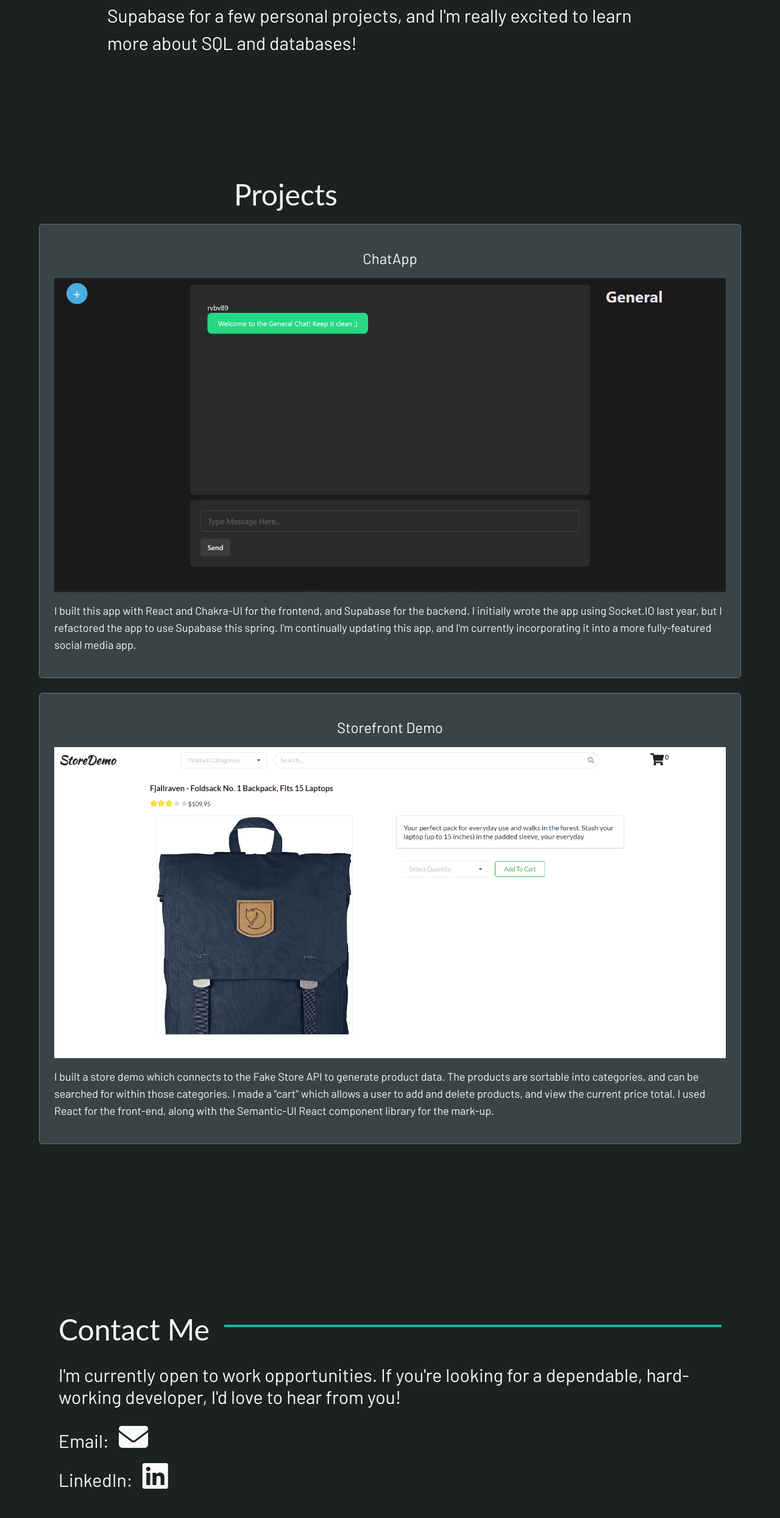
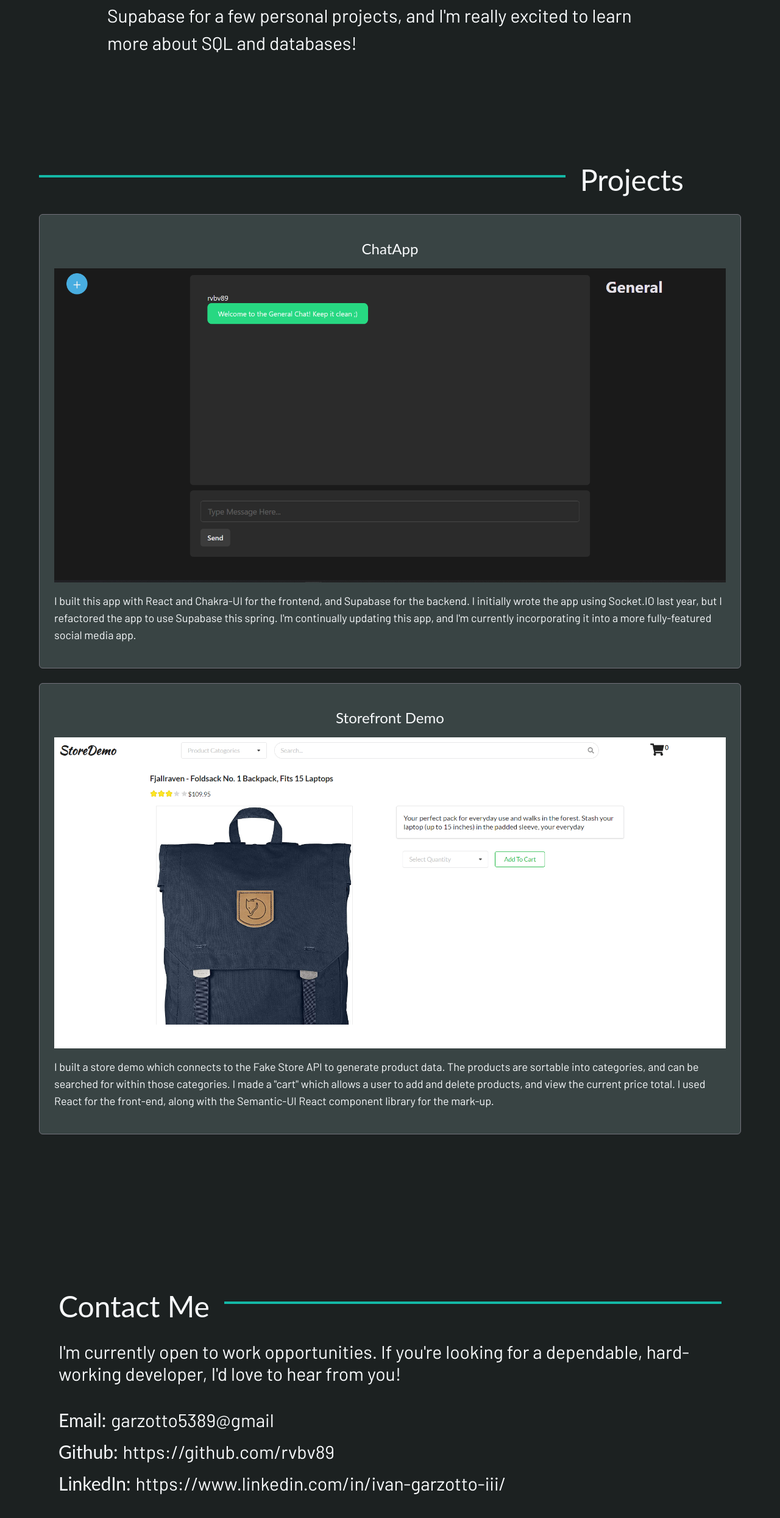
Before and after one commit to rvbv89/portfolio-22, a React (Create React App) app: page / in a window 1280 px wide. Shown: the part 1397-3886 px from the top of the page at 61% size. Built offline with nearby package versions, Linux system fonts and the light colour scheme.

Commit message:
spacing and font changes

```diff
--- a/src/Contact.jsx
+++ b/src/Contact.jsx
@@ -15,18 +15,22 @@ export const Contact = ({ contactRef }) => {
         </div>
 
         <div className="text-3xl whitespace-pre-line">
-          <p className="pb-6">
+          <p className="pb-10">
             I'm currently open to work opportunities. If you're looking for a
             dependable, hard-working developer, I'd love to hear from you!
           </p>
           <div className="flex flex-col">
             <div className="mb-4">
-              <span className="mr-4">Email:</span>
-              <i className="fa-solid fa-envelope text-5xl"></i>
+              <span className="mr-2 font-display">Email:</span>
+              <a href="mailto:garzotto5389@gmail.com">garzotto5389@gmail</a>
+            </div>
+            <div className="mb-4">
+              <span className="mr-2 font-display">Github:</span>
+              <a href="https://github.com/rvbv89" target="_blank">https://github.com/rvbv89</a>
             </div>
             <div>
-              <span className="mr-4">LinkedIn:</span>
-              <i className="fa-brands fa-linkedin text-5xl"></i>
+              <span className="mr-2 font-display">LinkedIn:</span>
+              <a href="https://www.linkedin.com/in/ivan-garzotto-iii/" target="_blank">https://www.linkedin.com/in/ivan-garzotto-iii/</a>
             </div>
           </div>
         </div>
--- a/src/ProjectsPage.jsx
+++ b/src/ProjectsPage.jsx
@@ -1,10 +1,14 @@
 import React from "react";
 
-export const ProjectsPage = ({projectRef}) => {
+export const ProjectsPage = ({ projectRef }) => {
   return (
-    <div ref={projectRef} className="container mx-auto min-h-screen max-w-fit text-slate-50">
-      <div className="max-w-lg mx-auto">
-        <h1 className="text-5xl py-6 font-display">Projects</h1>
+    <div
+      ref={projectRef}
+      className="container mx-auto min-h-screen max-w-fit text-slate-50"
+    >
+      <div className="flex flex-row">
+        <div className="my-4 w-3/4 px-4 border-t-4 border-teal-500"></div>
+        <h1 className="text-5xl pb-8 pl-6 flex-nowrap font-display">Projects</h1>
       </div>
 
       <div
@@ -15,7 +19,7 @@ export const ProjectsPage = ({projectRef}) => {
         className="container max-w-6xl mx-auto p-6 box-border border border-solid bg-customGrey border-zinc-500
       rounded-md flex flex-col items-center cursor-pointer"
       >
-        <h2 className="text-2xl py-4">ChatApp</h2>
+        <h2 className="text-2xl py-4 font-display">ChatApp</h2>
         <img
           className="port-img max-w-content"
           src={require("./img/chat.png")}
@@ -40,7 +44,7 @@ export const ProjectsPage = ({projectRef}) => {
           );
         }}
       >
-        <h2 className="text-2xl py-4">Storefront Demo</h2>
+        <h2 className="text-2xl py-4 font-display">Storefront Demo</h2>
         <img
           className="port-img max-w-content"
           src={require("./img/store.png")}
```
